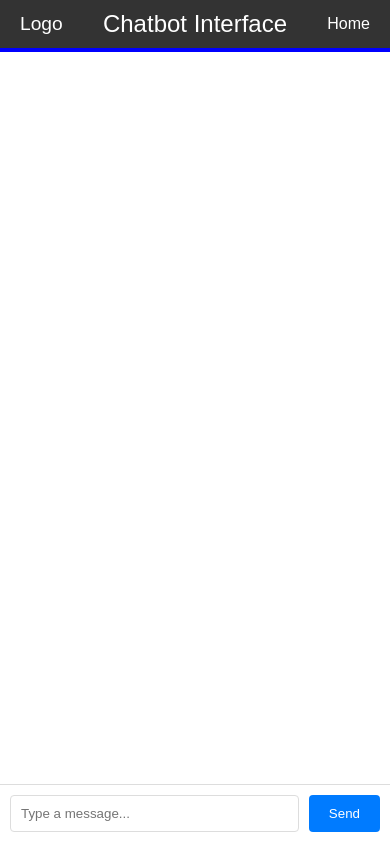
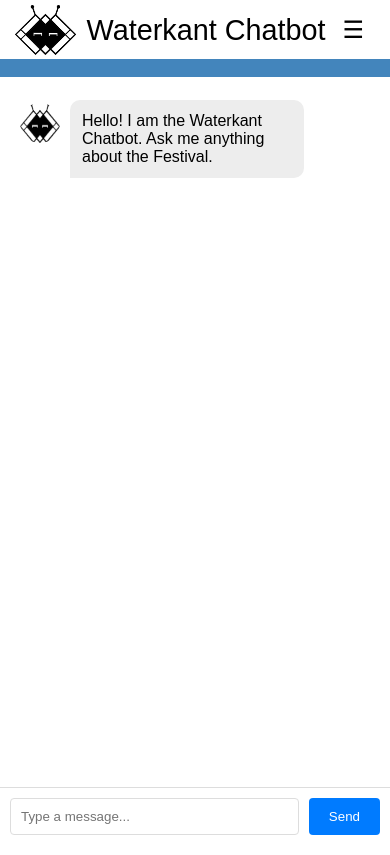
Before and after one commit to AlexshaMaharjan/WaterkantFrontend, a website: page index.html in a window 390 px wide. Drawn offline with Linux system fonts and the light colour scheme.

Commit message:
Improved Design

```diff
--- a/css/styles.css
+++ b/css/styles.css
@@ -5,42 +5,58 @@ body {
 }
 
 .navbar {
+  position: fixed; /* Stick the navbar to the top */
+  top: 0; /* Align the navbar to the top of the viewport */
+  left: 0;
+  right: 0;
   display: flex;
   align-items: center;
   justify-content: space-between;
-  background-color: #333;
-  color: white;
-  padding: 10px 20px;
+  background-color: #FFF;
+  color: #000;
+  padding: 0px 20px;
+  height: 60px;
+  box-sizing: border-box;
+
 }
 
 .navbar .logo {
-  font-size: 1.2em;
+  height: 50px;
+  width: auto;
+  margin-top: 0px;
+  margin-left: -5px;
 }
 
 .navbar .title {
   flex-grow: 1;
   text-align: center;
-  font-size: 1.5em;
+  font-size: 1.8em;
 }
 
 .navbar .home-link {
-  color: white;
+  color: black;
   text-decoration: none;
 }
 
 .blue-line {
-  height: 4px;
-  background-color: blue;
+  position: fixed;
+  top: -5px;
+  left: 0;
+  right: 0;
+  margin-top: 64px;
+  height: 18px;
+  background-color: #4385BC;
 }
 
 .container {
   display: flex;
-  height: calc(100vh - 54px);
+  height: calc(100vh - 64px);
+  margin-top: 75px;
 }
 
 .sidebar {
-  width: 300px;
-  background-color: #f4f4f4;
+  width: 30%;
+  background: linear-gradient(180deg, rgba(234, 98, 208, 0.50) 0%, rgba(75, 131, 189, 0.50) 100%);
   padding: 20px;
   box-shadow: 2px 0 5px rgba(0,0,0,0.1);
 }
@@ -51,9 +67,13 @@ body {
   flex-direction: column;
   justify-content: space-between;
   background-color: #fff;
+  max-width: 70%;
+  max-height: calc(100% - 10px); /* Adjust this value as needed */
+
 }
 
 .messages {
+  margin-top: -25px;
   padding: 20px;
   overflow-y: auto;
   flex-grow: 1;
@@ -63,6 +83,7 @@ body {
   display: flex;
   padding: 10px;
   border-top: 1px solid #ddd;
+
 }
 
 .input-area input {
@@ -86,28 +107,72 @@ body {
   background-color: #0056b3;
 }
 
+.message-container {
+  display: flex;
+  margin: 30px 0;
+
+}
+
+.message-container.user {
+  justify-content: flex-end;
+}
+
+.message-container.bot {
+  justify-content: flex-start;
+}
+
+.profile-pic {
+  width: 40px;
+  height: 40px;
+  border-radius: 50%;
+  margin-right: 10px;
+  margin-top: 3px;
+}
+
 .message {
-  max-width: 70%;
-  margin: 10px 0;
-  padding: 10px;
+  max-width: 60%;
+  padding: 12px;
   border-radius: 10px;
+  overflow-wrap: break-word;
 }
 
 .message.user {
-  background-color: #dcf8c6;
+  background-color: #4385BC;
   align-self: flex-end;
+  border-radius: 10px 10px 0 10px;
+  color: white;
+  max-width: 60%;
+  overflow-wrap: break-word;
 }
 
 .message.bot {
-  background-color: #f1f0f0;
+  background-color: #EDEDED;
   align-self: flex-start;
+  border-radius: 10px 10px 10px 0;
 }
+.navbar .home-link {
+  display: inline-block;
+}
+.navbar .menu-btn {
+  display: none;
+}
+
 
 @media (max-width: 768px) {
   .container {
-    flex-direction: column;
+    width: 100%;
   }
 
+  .chat-area {
+    max-width: 100%;
+
+  }
+  .messages {
+    margin-top: -25px;
+    padding: 20px;
+    overflow-y: auto;
+    flex-grow: 1;
+  }
   .sidebar {
     display: none;
     width: 100%;
@@ -117,8 +182,15 @@ body {
   .navbar {
     justify-content: space-between;
   }
+  .navbar .home-link {
+    display: none;
+  }
 
   .navbar .menu-btn {
     display: block;
+    font-size: 1.5em;
+    background: none;
+    border: none;
+    cursor: pointer;
   }
 }
--- a/index.html
+++ b/index.html
@@ -5,12 +5,14 @@
   <meta name="viewport" content="width=device-width, initial-scale=1.0">
   <title>Chatbot Interface</title>
   <link rel="stylesheet" href="css/styles.css">
+  <script src="js/script.js"></script>
 </head>
 <body>
 <nav class="navbar">
-  <div class="logo">Logo</div>
-  <div class="title">Chatbot Interface</div>
+  <img src="img/WaterkantChatbot.png" alt="Logo" class="logo">
+  <div class="title">Waterkant Chatbot</div>
   <a href="https://www.example.com" class="home-link">Home</a>
+  <button id="sidebar-toggle" class="menu-btn">&#9776;</button>
 </nav>
 <div class="blue-line"></div>
   <div class="container">
@@ -20,7 +22,11 @@
     </div>
     <div class="chat-area">
       <div class="messages">
-      <!-- Chat messages will appear here -->
+        <!-- Example bot message -->
+        <div class="message-container bot">
+          <img src="img/WaterkantChatbot.png" alt="Bot" class="profile-pic">
+          <div class="message bot">Hello! I am the Waterkant Chatbot. Ask me anything about the Festival.</div>
+        </div>
       </div>
       <div class="input-area">
         <input type="text" id="chat-input" placeholder="Type a message...">
@@ -28,6 +34,6 @@
       </div>
     </div>
 </div>
-<script src="js/script.js"></script>
+
 </body>
 </html>
--- a/js/script.js
+++ b/js/script.js
@@ -28,10 +28,23 @@ document.addEventListener('DOMContentLoaded', function() {
   }
 
   function addMessage(text, sender) {
+    const msgContainer = document.createElement('div');
+    msgContainer.classList.add('message-container', sender);
+
+    if (sender === 'bot') {
+      const profilePic = document.createElement('img');
+      profilePic.src = 'img/WaterkantChatbot.png';
+      profilePic.alt = 'Bot';
+      profilePic.classList.add('profile-pic');
+      msgContainer.appendChild(profilePic);
+    }
+
     const msgDiv = document.createElement('div');
     msgDiv.classList.add('message', sender);
     msgDiv.textContent = text;
-    messages.appendChild(msgDiv);
+
+    msgContainer.appendChild(msgDiv);
+    messages.appendChild(msgContainer);
     messages.scrollTop = messages.scrollHeight;
   }
 });
```
Also changed, not shown: img/WaterkantChatbot.png (added). Lines whose indentation alone changed are shown as unchanged.
